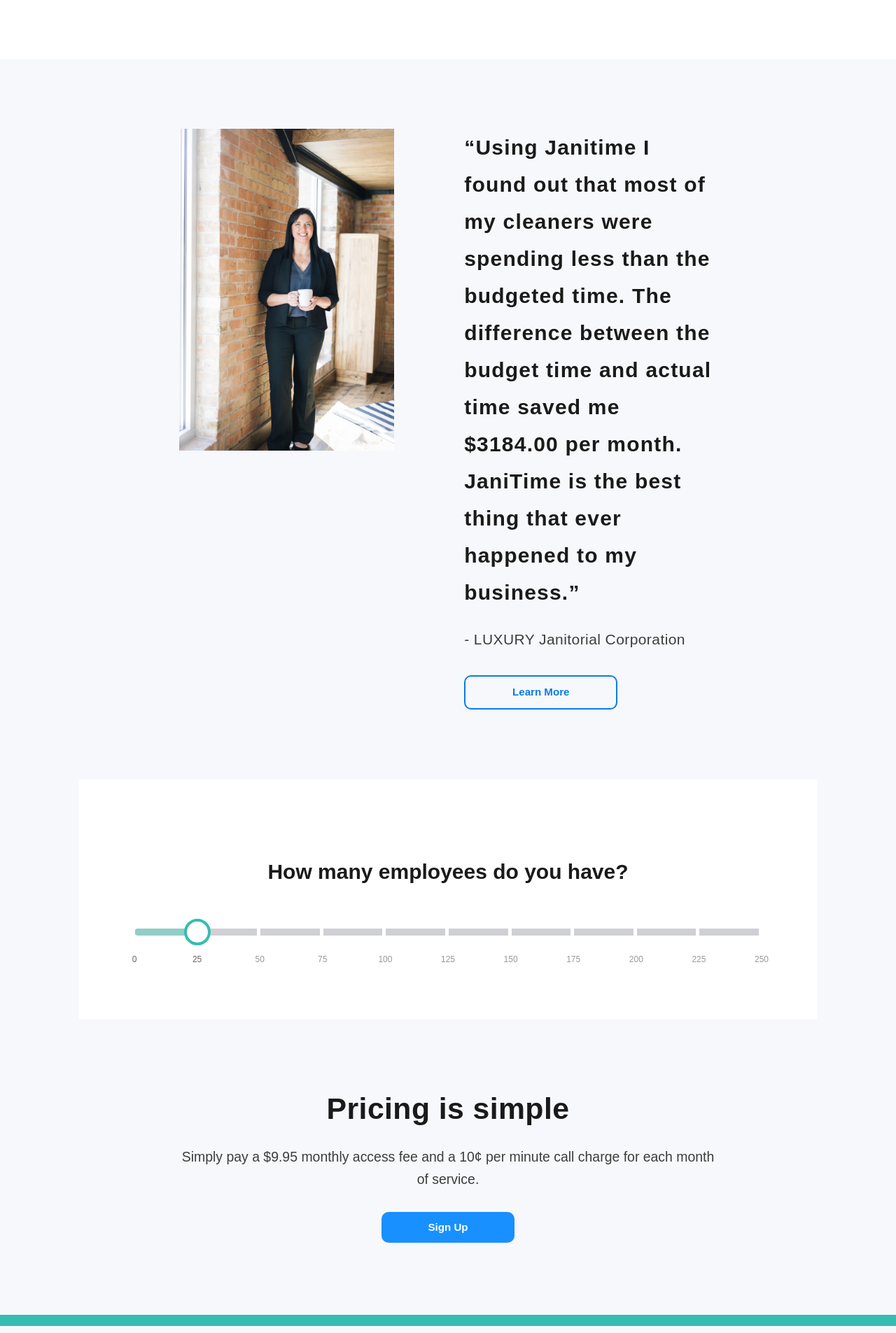
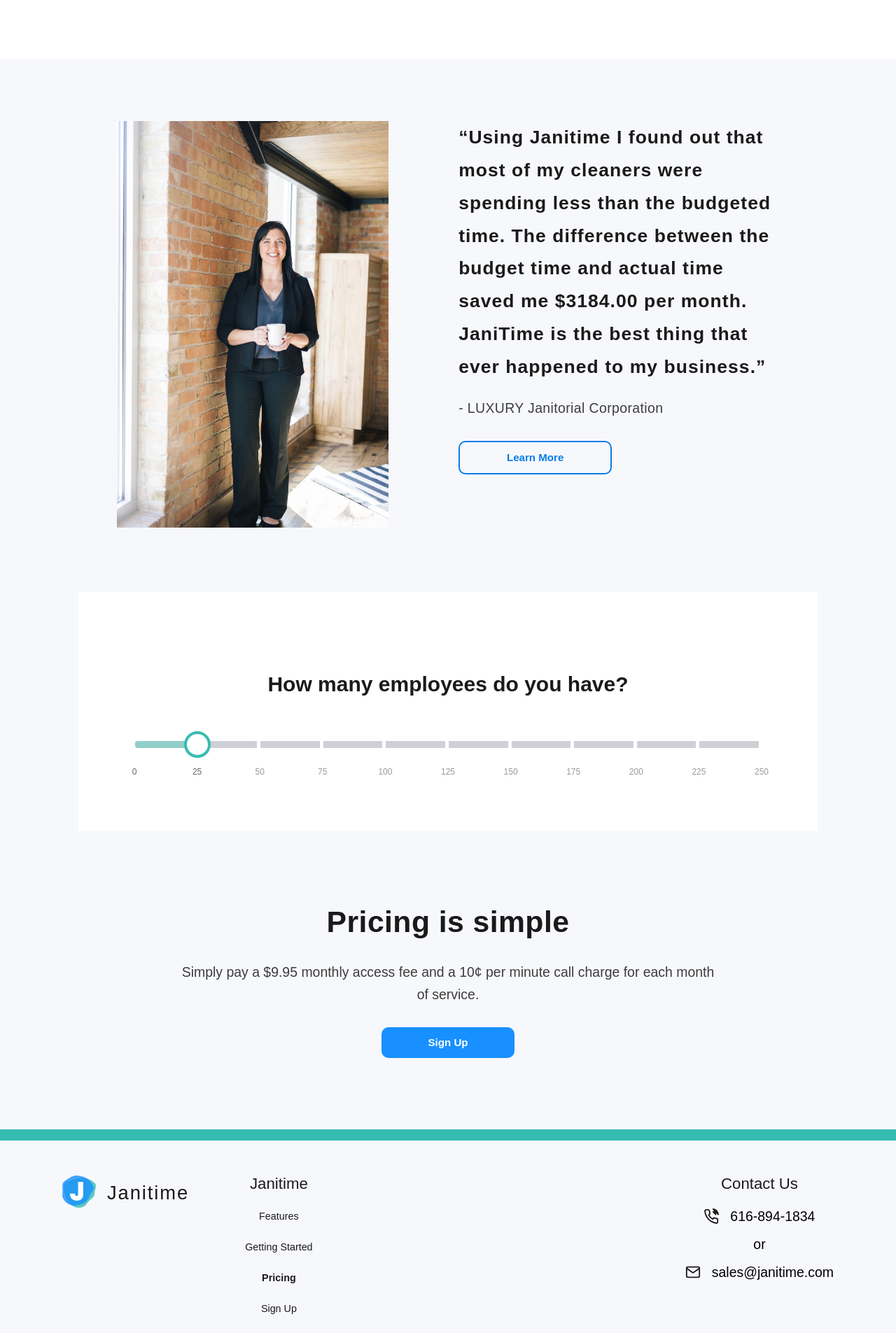
Before and after one commit to ManSleen/Janitime, a Gatsby site in the folder janitime-website/: page /pricing in a window 1280 px wide. Shown: the part 495-2400 px from the top of the page at 70% size. Built offline with nearby package versions, Linux system fonts and the light colour scheme; Gatsby itself is replaced by a stand-in of ours.

Commit message:
Site looks good from full size down to 800px

```diff
--- a/janitime-website/src/components/_mixins.scss
+++ b/janitime-website/src/components/_mixins.scss
@@ -55,6 +55,11 @@
   outline: none;
   text-align: center;
   // padding: 12px 0;
+  transition: transform 300ms ease-out, box-shadow 300ms;
+  &:hover {
+    transform: translate(0, -5px);
+    box-shadow: 0 10px 18px rgba(24, 144, 255, 0.3);
+  }
   @include interpolate(
     (padding-top, padding-bottom),
     $min-screen-size,
@@ -93,7 +98,13 @@
   border: 2px solid $dark-blue;
   box-sizing: border-box;
   border-radius: 10px;
+  transition: transform 300ms ease-out, box-shadow 300ms;
+  &:hover {
+    transform: translate(0, -5px);
+    box-shadow: 0 10px 18px rgba(24, 144, 255, 0.3);
+  }
   // padding: 12px 0;
+
   @include interpolate(
     (padding-top, padding-bottom),
     $min-screen-size,
@@ -152,8 +163,8 @@
 @mixin hero-paragraph {
   font-style: normal;
   font-weight: normal;
-  font-size: 24px;
-  line-height: 32px;
+  // font-size: 24px;
+  // line-height: 32px;
   letter-spacing: 0.08em;
   color: $almost-black;
   margin: 0 0 10px 0;
@@ -224,3 +235,22 @@
     35px
   );
 }
+
+@mixin nav-links {
+  color: $black;
+  font-size: 0.95rem;
+  @include interpolate(
+    font-size,
+    $min-screen-size,
+    $max-screen-size,
+    12px,
+    15px
+  );
+  font-style: normal;
+  font-weight: normal;
+  line-height: 24px;
+  box-sizing: border-box;
+  &:hover {
+    font-weight: bold;
+  }
+}
--- a/janitime-website/src/components/layout.scss
+++ b/janitime-website/src/components/layout.scss
@@ -156,16 +156,15 @@
 
     .nav-right-links {
       a {
-        margin-left: 47px;
-        color: $black;
-        font-size: 0.95rem;
-        font-style: normal;
-        font-weight: normal;
-        line-height: 24px;
-        box-sizing: border-box;
-        &:hover {
-          font-weight: bold;
-        }
+        @include interpolate(
+          margin-left,
+          $min-screen-size,
+          $max-screen-size,
+          18px,
+          50px
+        );
+        width: 100px;
+        @include nav-links;
       }
       .active-link {
         font-weight: bold;
@@ -197,6 +196,13 @@
     line-height: 50px;
     letter-spacing: 0.07em;
     font-size: 30px;
+    @include interpolate(
+      font-size,
+      $min-screen-size,
+      $max-screen-size,
+      18px,
+      30px
+    );
     font-style: normal;
     font-weight: normal;
     display: inline-block;
@@ -213,7 +219,14 @@
   text-align: center;
   background: $gray;
   h3 {
-    font-size: 24px;
+    // font-size: 24px;
+    @include interpolate(
+      font-size,
+      $min-screen-size,
+      $max-screen-size,
+      16px,
+      24px
+    );
     line-height: 24px;
     color: $black;
     margin-bottom: 22px;
@@ -229,10 +242,15 @@
     margin-left: 80px;
     a {
       display: block;
-      font-size: 0.95rem;
-      font-style: normal;
-      font-weight: normal;
-      margin-bottom: 22px;
+      @include nav-links;
+      // margin-bottom: 22px;
+      @include interpolate(
+        margin-bottom,
+        $min-screen-size,
+        $max-screen-size,
+        12px,
+        22px
+      );
       &:hover {
         font-weight: bold;
       }
@@ -262,7 +280,14 @@
     .footer-contact-info {
       justify-self: flex-end;
       p {
-        font-size: 21px;
+        // font-size: 21px;
+        @include interpolate(
+          font-size,
+          $min-screen-size,
+          $max-screen-size,
+          14px,
+          21px
+        );
         display: inline-block;
         line-height: 24px;
         vertical-align: middle;
@@ -270,7 +295,14 @@
 
       img {
         display: inline-block;
-        width: 24px;
+        // width: 24px;
+        @include interpolate(
+          width,
+          $min-screen-size,
+          $max-screen-size,
+          14px,
+          24px
+        );
         margin-right: 16px;
         padding: 0;
 
@@ -307,7 +339,7 @@
         width,
         $min-screen-size,
         $max-screen-size,
-        200px,
+        175px,
         700px
       );
     }
@@ -410,7 +442,7 @@
       $min-screen-size,
       $max-screen-size,
       16px,
-      30px
+      34px
     );
   }
   p {
@@ -625,7 +657,7 @@
       margin-bottom,
       $min-screen-size,
       $max-screen-size,
-      60px,
+      40px,
       80px
     );
   }
@@ -653,7 +685,7 @@
         18px,
         67px
       );
-      width: 32%;
+      width: 33%;
       text-align: center;
       height: 6rem;
       display: flex;
@@ -816,7 +848,14 @@
 
 .testimonial {
   width: 100%;
-  padding: 100px 0;
+  padding: 0;
+  @include interpolate(
+    (padding-top, padding-bottom),
+    $min-screen-size,
+    $max-screen-size,
+    50px,
+    100px
+  );
   background: $gray;
   .testimonial-container {
     display: flex;
@@ -824,10 +863,24 @@
     justify-content: space-between;
     align-items: flex-start;
     margin: 0 auto;
-    width: 60%;
+    // width: 60%;
+    @include interpolate(
+      width,
+      $min-screen-size,
+      $max-screen-size,
+      400px,
+      1100px
+    );
   }
   .testimonial-image {
-    width: 40%;
+    // width: 40%;
+    @include interpolate(
+      width,
+      $min-screen-size,
+      $max-screen-size,
+      200px,
+      500px
+    );
     img {
       width: 100%;
     }
@@ -836,21 +889,40 @@
     padding: 0 0 0 100px;
     box-sizing: border-box;
     width: 60%;
+    @include interpolate(
+      width,
+      $min-screen-size,
+      $max-screen-size,
+      300px,
+      700px
+    );
     h3 {
       font-style: normal;
       font-weight: bold;
-      font-size: 30px;
-      line-height: 53px;
+      // font-size: 30px;
+      @include interpolate(
+        font-size,
+        $min-screen-size,
+        $max-screen-size,
+        14px,
+        30px
+      );
+      @include interpolate(
+        line-height,
+        $min-screen-size,
+        $max-screen-size,
+        25px,
+        53px
+      );
+      // line-height: 53px;
       letter-spacing: 0.04em;
       color: $black;
     }
     p {
       font-style: normal;
       font-weight: normal;
-      font-size: 21px;
-      line-height: 42px;
+      @include paragraph-text;
       letter-spacing: 0.02em;
-      color: $almost-black;
       margin-top: 20px;
     }
   }
@@ -928,8 +1000,22 @@
     width: 100%;
     font-style: normal;
     font-weight: normal;
-    font-size: 21px;
-    line-height: 38px;
+    // font-size: 21px;
+    // line-height: 38px;
+    @include interpolate(
+      font-size,
+      $min-screen-size,
+      $max-screen-size,
+      16px,
+      21px
+    );
+    @include interpolate(
+      line-height,
+      $min-screen-size,
+      $max-screen-size,
+      20px,
+      38px
+    );
     /* or 181% */
     align-items: center;
     text-align: center;
@@ -943,7 +1029,8 @@
 }
 
 .sign-up-form-container {
-  width: 40%;
+  // width: 40%;
+  @include interpolate(width, $min-screen-size, $max-screen-size, 400px, 600px);
   margin: 0 auto;
   h4 {
     font-style: normal;
--- a/janitime-website/src/pages/index.js
+++ b/janitime-website/src/pages/index.js
@@ -108,7 +108,7 @@
             when leaving the location of a job site.
           </p>
         </div>
-        <div className="box phone-screen-left">
+        <div className="box phone-screen-right">
           <img src={clockOutScreen} alt="Auto clock out phone screen" />
         </div>
       </div>
```
